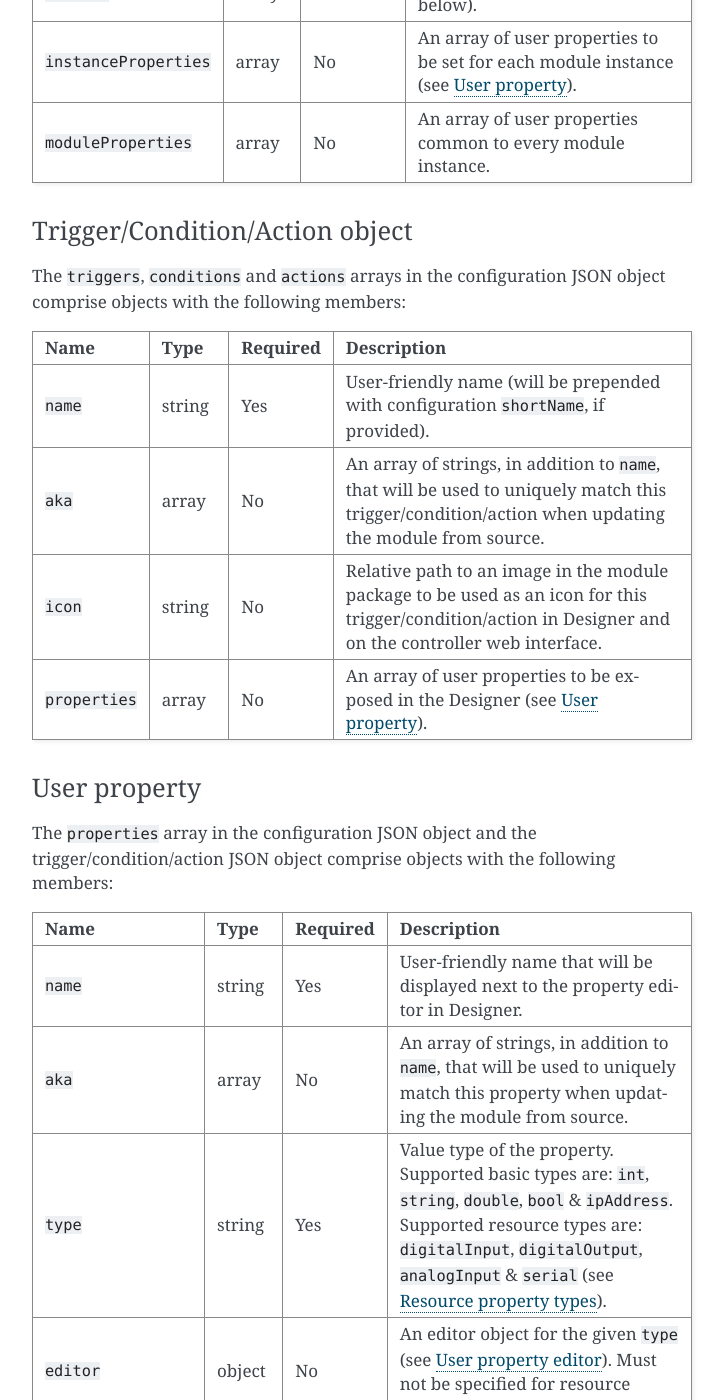
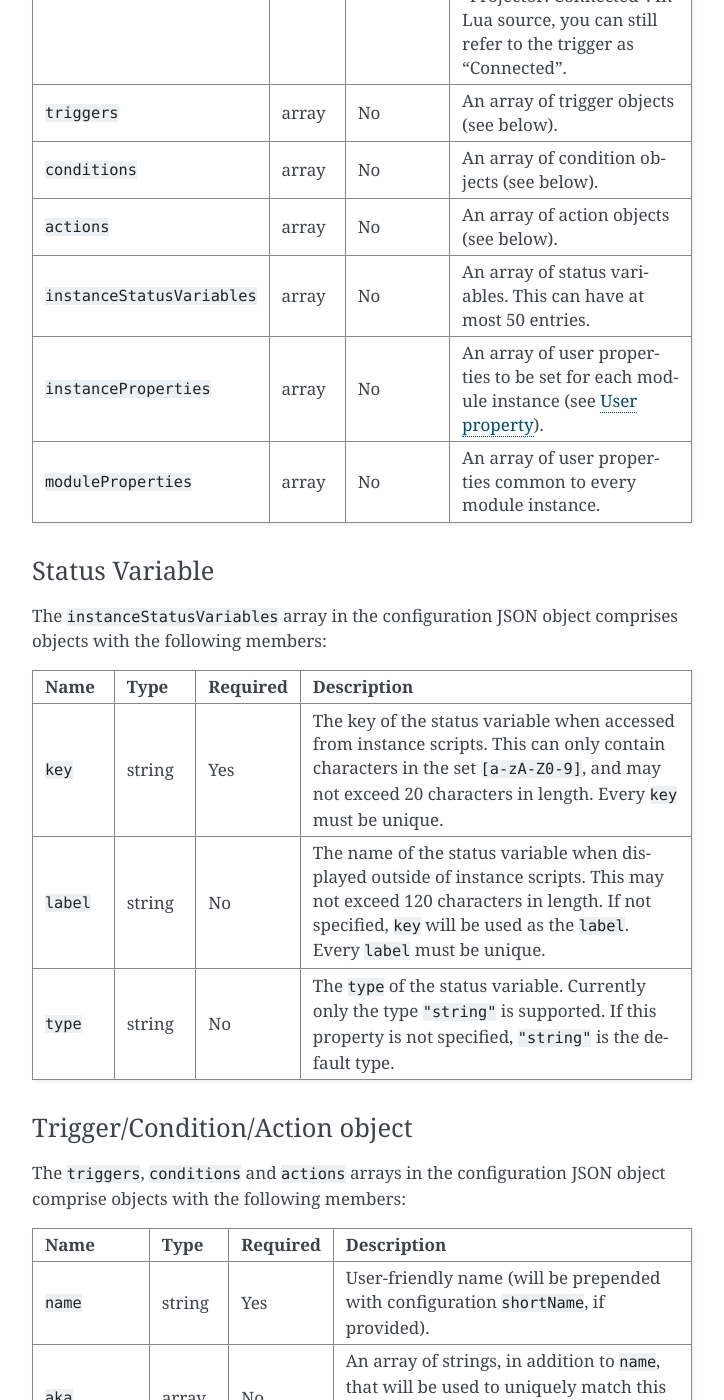
Before and after one commit to carallon/io-module-developer-guide, a Sphinx documentation site: the page built from source/guide/module-anatomy.rst, in a window 1280 px wide and 1400 px high, scrolled down 4570 px. Shown: the whole window, without its empty margins (388-1112 px from the left). Built offline with Sphinx 7.4.7, drawn with Linux system fonts in a browser that asks for light colours; some of the changed text lies outside the part shown.

Commit message:
Add details about status variables to Module packages page.

```diff
--- a/source/guide/module-anatomy.rst
+++ b/source/guide/module-anatomy.rst
@@ -135,7 +135,9 @@ The configuration JSON file within the module package defines the user interface
 * Triggers
 * Conditions
 * Actions
+* Module properties
 * Module instance properties
+* Module instance status variables
 
 For example:
 
@@ -205,6 +207,13 @@ For example:
                ]
            }
        ],
+       "instanceStatusVariables": [
+           {
+               "key": "lampState",
+               "label": "Lamp State",
+               "type": "string"
+           }
+       ],
        "instanceProperties": [
            {
                "name": "IP address",
@@ -243,6 +252,10 @@ Full details of the members of the configuration object are as follows:
      - array
      - No
      - An array of action objects (see below).
+   * - ``instanceStatusVariables``
+     - array
+     - No
+     - An array of status variables. This can have at most 50 entries.
    * - ``instanceProperties``
      - array
      - No
@@ -251,6 +264,32 @@ Full details of the members of the configuration object are as follows:
      - array
      - No
      - An array of user properties common to every module instance.
+
+Status Variable
+===============
+
+The ``instanceStatusVariables`` array in the configuration JSON object comprises objects with the following members:
+
+.. list-table::
+   :widths: 1 1 1 5
+   :header-rows: 1
+
+   * - Name
+     - Type
+     - Required
+     - Description
+   * - ``key``
+     - string
+     - Yes
+     - The key of the status variable when accessed from instance scripts. This can only contain characters in the set ``[a-zA-Z0-9]``, and may not exceed 20 characters in length. Every ``key`` must be unique.
+   * - ``label``
+     - string
+     - No
+     - The name of the status variable when displayed outside of instance scripts. This may not exceed 120 characters in length. If not specified, ``key`` will be used as the ``label``. Every ``label`` must be unique.
+   * - ``type``
+     - string
+     - No
+     - The ``type`` of the status variable. Currently only the type ``"string"`` is supported. If this property is not specified, ``"string"`` is the default type.
 
 Trigger/Condition/Action object
 ===============================
```
